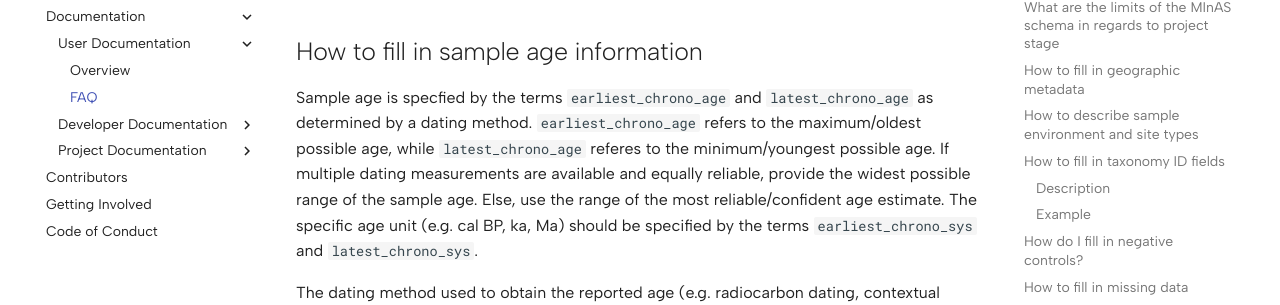
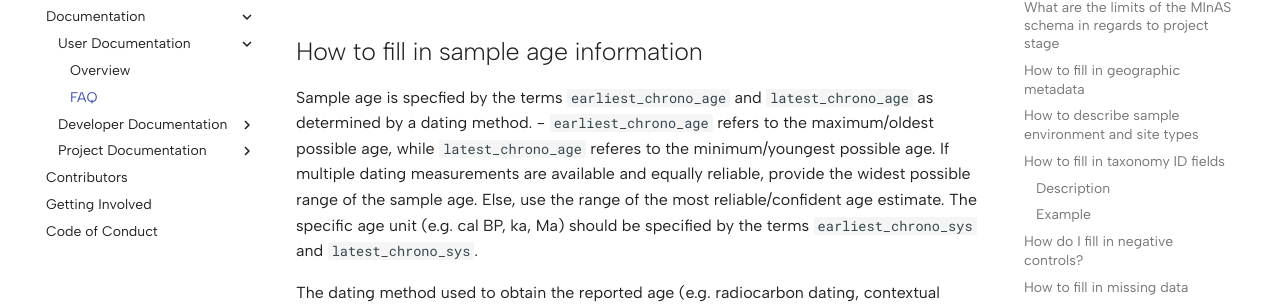
Before and after one commit to MIxS-MInAS/MIxS-MInAS.github.io, an MkDocs documentation site: the page built from docs/documentation/user-documentation/faq.md, in a window 1280 px wide and 900 px high, scrolled down 6128 px. Shown: the part 172-477 px from the top of the window. Built offline with MkDocs 1.6.1 and Material for MkDocs 9.7.7, drawn with Linux system fonts in a browser that asks for light colours; comment, search, counter and statistics services are not loaded.

Commit message:
Format as bullet point.

```diff
--- a/docs/documentation/user-documentation/faq.md
+++ b/docs/documentation/user-documentation/faq.md
@@ -190,7 +190,7 @@
 ## How to fill in sample age information
 
 Sample age is specfied by the terms `earliest_chrono_age` and `latest_chrono_age` as determined by a dating method.
-`earliest_chrono_age` refers to the maximum/oldest possible age, while `latest_chrono_age` referes to the minimum/youngest possible age.
+- `earliest_chrono_age` refers to the maximum/oldest possible age, while `latest_chrono_age` referes to the minimum/youngest possible age.
 If multiple dating measurements are available and equally reliable, provide the widest possible range of the sample age.
 Else, use the range of the most reliable/confident age estimate.
 The specific age unit (e.g. cal BP, ka, Ma) should be specified by the terms `earliest_chrono_sys` and `latest_chrono_sys`.
```
